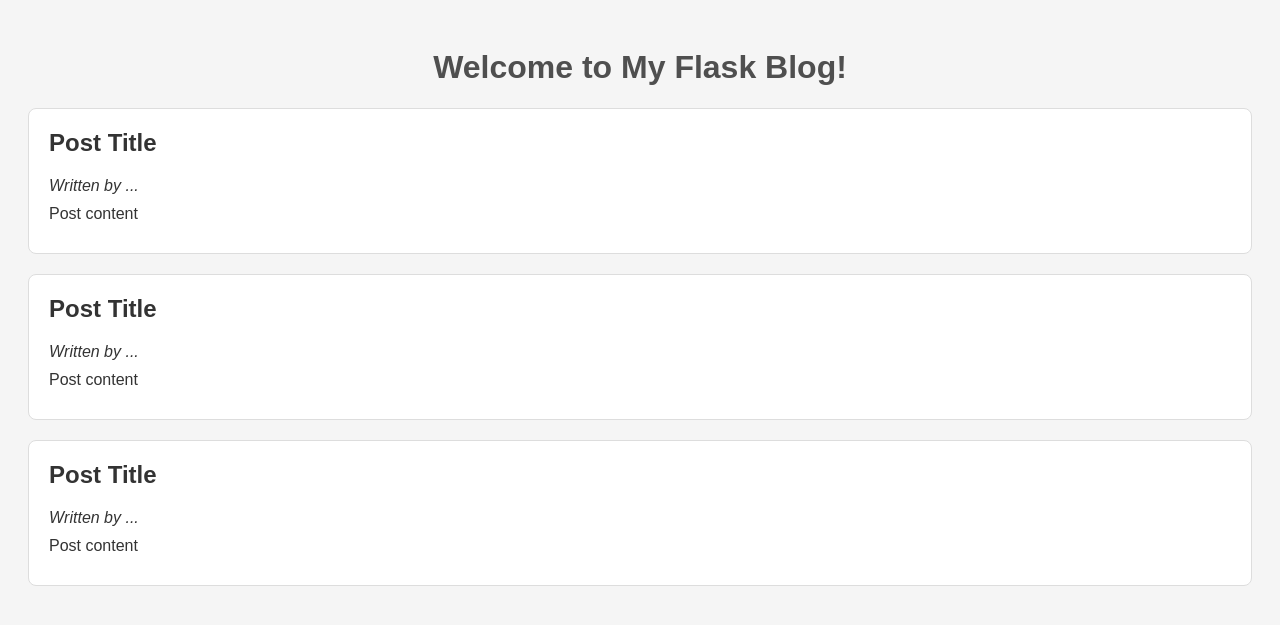
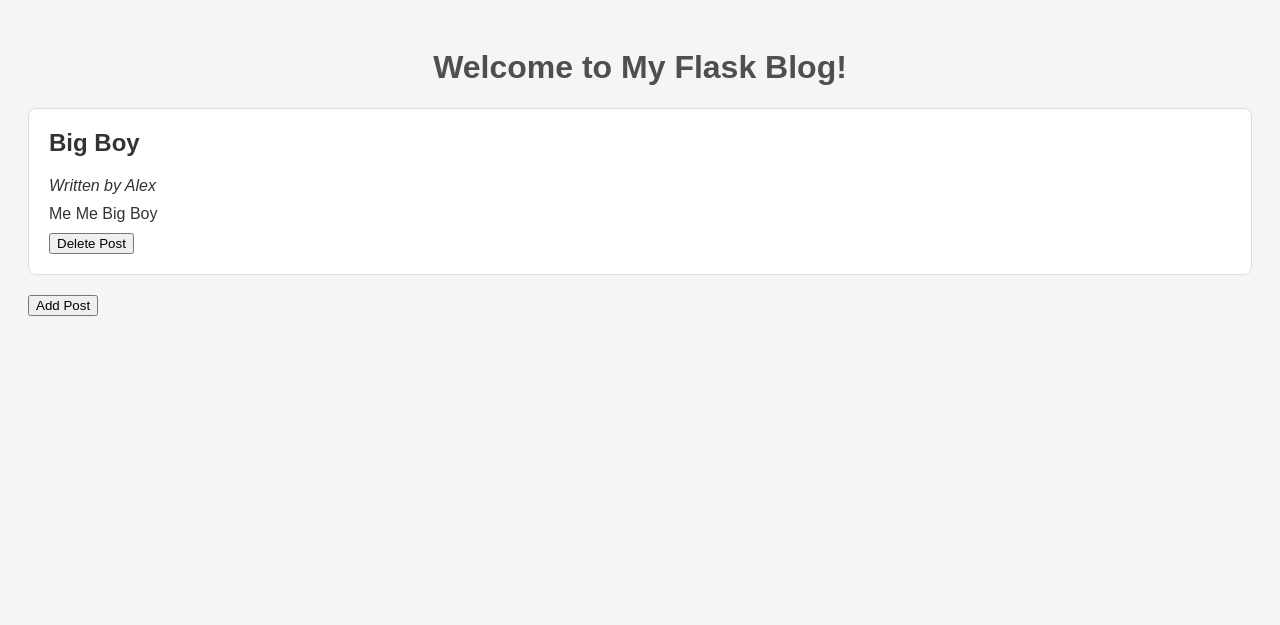
Before and after one commit to Bucketchi/Master-Blog, a Flask app: page / in a window 1280 px wide. Shown: the top 625 px of the page. Run offline with Flask 3, Linux system fonts and the light colour scheme.

Commit message:
Added Delete Post functionality

```diff
--- a/app.py
+++ b/app.py
@@ -21,6 +21,13 @@ def add():
         with open("blog_posts.json", "r") as file:
             blog_posts = json.load(file)
 
+        new_id = 1
+
+        for post in blog_posts:
+            if new_id != post["id"]:
+                break
+            new_id += 1
+
         new_post = {"id": len(blog_posts) + 1,
                     "author": author,
                     "title": title,
@@ -36,5 +43,20 @@ def add():
     return render_template('add.html')
 
 
+@app.route('/delete/<int:post_id>')
+def delete(post_id):
+    with open("blog_posts.json", "r") as file:
+        blog_posts = json.load(file)
+
+    for i, post in enumerate(blog_posts):
+        if post["id"] == post_id:
+            del blog_posts[i]
+
+    with open("blog_posts.json", "w") as file:
+        file.write(json.dumps(blog_posts))
+
+    return redirect(url_for('index'))
+
+
 if __name__ == '__main__':
     app.run()
--- a/blog_posts.json
+++ b/blog_posts.json
@@ -1 +1 @@
-[{"id": 1, "author": "Alex", "title": "First Post", "content": "This is my first post."}, {"id": 2, "author": "Alex", "title": "Second post", "content": "Second Post"}]
+[{"id": 1, "author": "Alex", "title": "Big Boy", "content": "Me Me Big Boy"}]
--- a/templates/index.html
+++ b/templates/index.html
@@ -8,20 +8,18 @@
 </head>
 <body>
     <h1>Welcome to My Flask Blog!</h1>
-    <div class="post">
-        <h2>Post Title</h2>
-        <p><em>Written by ...</em></p>
-        <p>Post content</p>
-    </div>
-    <div class="post">
-        <h2>Post Title</h2>
-        <p><em>Written by ...</em></p>
-        <p>Post content</p>
-    </div>
-    <div class="post">
-        <h2>Post Title</h2>
-        <p><em>Written by ...</em></p>
-        <p>Post content</p>
-    </div>
+    {% for post in posts %}
+        <div class="post">
+            <h2>{{ post["title"] }}</h2>
+            <p><em>Written by {{ post["author"] }}</em></p>
+            <p>{{ post["content"] }}</p>
+            <a href="/delete/{{ post['id'] }}">
+                <button>Delete Post</button>
+            </a>
+        </div>
+    {% endfor %}
+    <a href="/add">
+        <button>Add Post</button>
+    </a>
 </body>
 </html>
```
